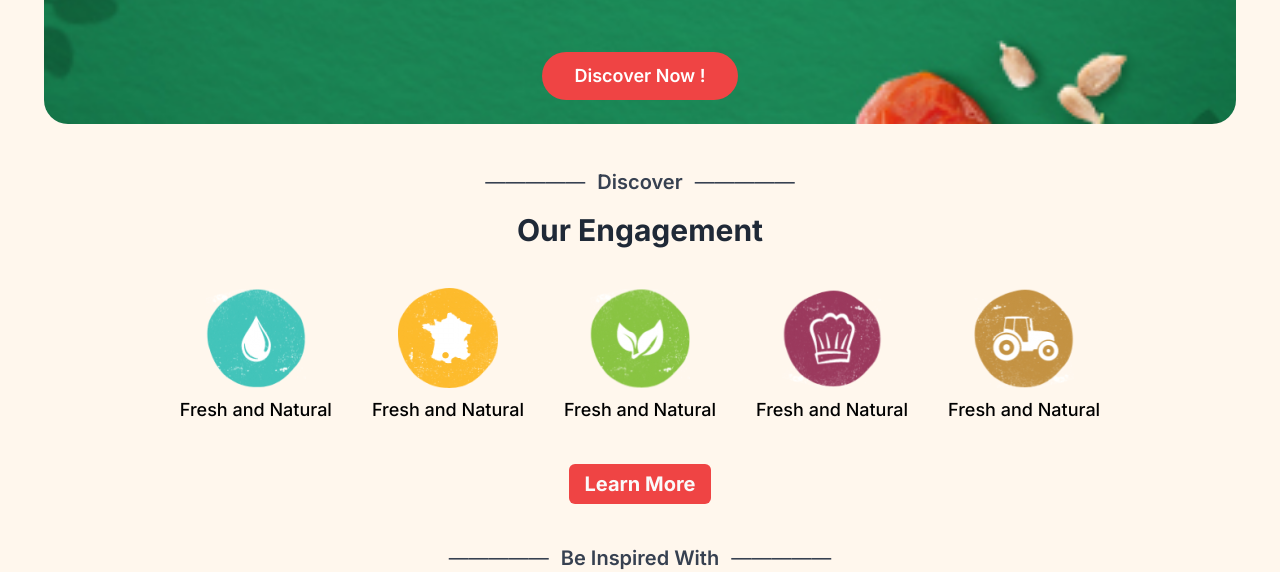
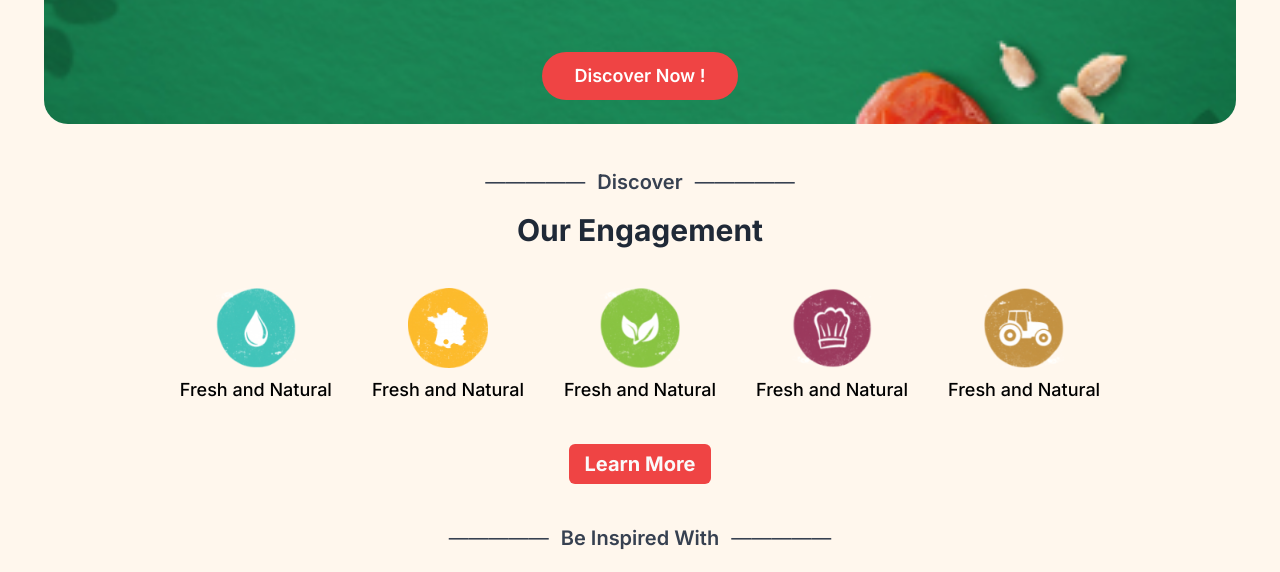
Before and after one commit to haikalbintang/health-hub-app, a Next.js app: page / in a window 1280 px wide. Shown: the part 520-1092 px from the top of the page. Built offline with nearby package versions, Linux system fonts and the light colour scheme.

Commit message:
Done Discover Content and SliderImage3

```diff
--- /dev/null
+++ b/src/components/DiscoverContentMenu.tsx
@@ -0,0 +1,19 @@
+import { discoverContentMenus } from "@/data/data";
+import Image from "next/image";
+import React from "react";
+
+const DiscoverContentMenu = ({
+  menu,
+}: {
+  menu: (typeof discoverContentMenus)[0];
+}) => {
+  const { logo, title } = menu;
+  return (
+    <div className="flex flex-col flex-wrap justify-center items-center">
+      <Image height={80} width={80} src={logo} alt={title} />
+      <h1 className="text-lg font-medium mt-2">{title}</h1>
+    </div>
+  );
+};
+
+export default DiscoverContentMenu;
--- a/src/data/data.ts
+++ b/src/data/data.ts
@@ -5,6 +5,12 @@ import food1 from "@/components/images/food1.jpg";
 import food2 from "@/components/images/food2.jpg";
 import food3 from "@/components/images/food3.jpg";
 import food4 from "@/components/images/food4.jpg";
+
+import logo1 from "@/components/images/logo1.png";
+import logo2 from "@/components/images/logo2.png";
+import logo3 from "@/components/images/logo3.png";
+import logo4 from "@/components/images/logo4.png";
+import logo5 from "@/components/images/logo5.png";
 
 export const SIGN_IN_OPTIONS = [
   {
@@ -157,3 +163,31 @@ export const cards = [
       "lorem ipsum dolor sit amet consectetur adipisicing elit. Necessitatibus, est?",
   },
 ];
+
+export const discoverContentMenus = [
+  {
+    id: 1,
+    title: "Fresh and Natural",
+    logo: logo1.src,
+  },
+  {
+    id: 2,
+    title: "Fresh and Natural",
+    logo: logo2.src,
+  },
+  {
+    id: 3,
+    title: "Fresh and Natural",
+    logo: logo3.src,
+  },
+  {
+    id: 4,
+    title: "Fresh and Natural",
+    logo: logo4.src,
+  },
+  {
+    id: 5,
+    title: "Fresh and Natural",
+    logo: logo5.src,
+  },
+];
--- a/src/features/landing-page/DiscoverContent.tsx
+++ b/src/features/landing-page/DiscoverContent.tsx
@@ -1,57 +1,26 @@
 import { Button } from "@/components/ui/button";
 
-import logo1 from "@/components/images/logo1.png";
-import logo2 from "@/components/images/logo2.png";
-import logo3 from "@/components/images/logo3.png";
-import logo4 from "@/components/images/logo4.png";
-import logo5 from "@/components/images/logo5.png";
+import SectionDiv from "@/components/SectionDiv";
+import SectionTitle from "@/components/SectionTitle";
+import { discoverContentMenus } from "@/data/data";
+import DiscoverContentMenu from "@/components/DiscoverContentMenu";
 
 export default function DiscoverContent() {
   return (
-    <div>
-      <div className="flex justify-center items-center px-6 pt-10 pb-4 text-xl gap-3 text-gray-700">
-        <h1>&mdash;&mdash;&mdash;&mdash;&mdash;</h1>
-        <h1 className="text-xl font-semibold text-gray-700">Discover</h1>
-        <h1>&mdash;&mdash;&mdash;&mdash;&mdash;</h1>
-      </div>
-      <h1 className="flex justify-center items-center text-3xl font-bold text-gray-800">
-        Our Engagement
-      </h1>
-      <div className="flex flex-wrap justify-center items-center gap-10 p-10">
-        <div className="flex-wrap flex-col justify-center items-center">
-          <div className="flex justify-center items-center">
-            <img src={logo1.src} alt="" />
-          </div>
-          <h1 className="text-lg font-medium mt-2">Fresh and Natural</h1>
-        </div>
-        <div className="flex-wrap justify-center items-center">
-          <div className="flex justify-center items-center">
-            <img src={logo2.src} alt="" />
-          </div>
-          <h1 className="text-lg font-medium mt-2">Fresh and Natural</h1>
-        </div>
-        <div className="flex-wrap justify-center items-center">
-          <div className="flex justify-center items-center">
-            <img src={logo3.src} alt="" />
-          </div>
-          <h1 className="text-lg font-medium mt-2">Fresh and Natural</h1>
-        </div>
-        <div className="flex-wrap justify-center items-center">
-          <div className="flex justify-center items-center">
-            <img src={logo4.src} alt="" />
-          </div>
-          <h1 className="text-lg font-medium mt-2">Fresh and Natural</h1>
-        </div>
-        <div className="flex-wrap justify-center items-center">
-          <div className="flex justify-center items-center">
-            <img src={logo5.src} alt="" />
-          </div>
-          <h1 className="text-lg font-medium mt-2">Fresh and Natural</h1>
-        </div>
-      </div>
+    <section>
+      <SectionDiv>Discover</SectionDiv>
+      <SectionTitle>Our Engagement</SectionTitle>
+
+      <ul className="flex flex-wrap justify-center items-center gap-10 p-10">
+        {discoverContentMenus.map((menu) => (
+          <li key={menu.id}>
+            <DiscoverContentMenu menu={menu} />
+          </li>
+        ))}
+      </ul>
       <div className="flex justify-center items-center">
         <Button className="bg-red-500 text-xl font-bold">Learn More</Button>
       </div>
-    </div>
+    </section>
   );
 }
--- a/src/features/landing-page/SliderImage3.tsx
+++ b/src/features/landing-page/SliderImage3.tsx
@@ -1,6 +1,9 @@
 "use client";
 import React, { useState } from "react";
 import { Button } from "@/components/ui/button";
+import SectionDiv from "@/components/SectionDiv";
+import SectionTitle from "@/components/SectionTitle";
+import Image from "next/image";
 
 interface ImageSliderProps {
   images: string[];
@@ -25,36 +28,35 @@ const SliderV3: React.FC<ImageSliderProps> = ({ images }) => {
   const nextIndex = middleIndex === images.length - 1 ? 0 : middleIndex + 1;
 
   return (
-    <div className="">
-      <div className="flex justify-center items-center px-6 pt-10 pb-4 text-xl gap-3 text-gray-700">
-        <h1>&mdash;&mdash;&mdash;&mdash;&mdash;</h1>
-        <h1 className="text-xl font-semibold text-gray-700 flex justify-center items-center text-center">
-          Our Ranges
-        </h1>
-        <h1>&mdash;&mdash;&mdash;&mdash;&mdash;</h1>
-      </div>
-      <h1 className="flex justify-center items-center text-3xl font-bold text-gray-800">
-        For All Your Desires
-      </h1>
+    <section>
+      <SectionDiv>Our Ranges</SectionDiv>
+      <SectionTitle>For All Your Desires </SectionTitle>
+
       <div className="flex justify-center items-center py-7">
-        <div className="grid grid-cols-4 grid-rows-4 gap-3 h-96 p-3">
-          <div className="col-span-2 row-span-4">
-            <img
-              className="object-cover w-full h-full rounded-xl"
+        <div className="grid grid-cols-2 grid-rows-2 gap-3 h-96 p-3">
+          <div className="col-span-1 row-span-2">
+            <Image
+              height={400}
+              width={600}
+              className="object-cover rounded-xl h-full"
               src={images[middleIndex]}
               alt=""
             />
           </div>
-          <div className="col-span-2 row-span-2">
-            <img
-              className="object-cover w-full h-full rounded-xl"
+          <div className="col-span-1 row-span-1">
+            <Image
+              height={200}
+              width={600}
+              className="object-cover rounded-xl h-full"
               src={images[previousIndex]}
               alt=""
             />
           </div>
-          <div className="col-span-2 row-span-2">
-            <img
-              className="object-cover w-full h-full rounded-xl"
+          <div className="col-span-1 row-span-1">
+            <Image
+              height={200}
+              width={600}
+              className="object-cover rounded-xl h-full "
               src={images[nextIndex]}
               alt=""
             />
@@ -69,7 +71,7 @@ const SliderV3: React.FC<ImageSliderProps> = ({ images }) => {
           {">"}
         </Button>
       </div>
-    </div>
+    </section>
   );
 };
 
```
